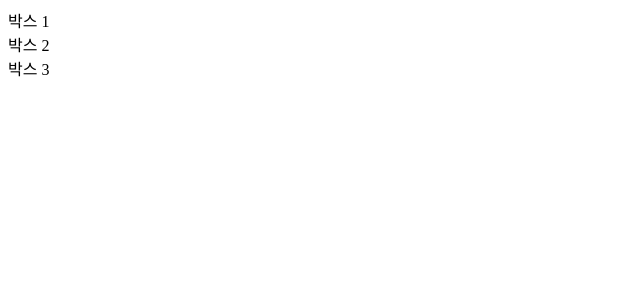
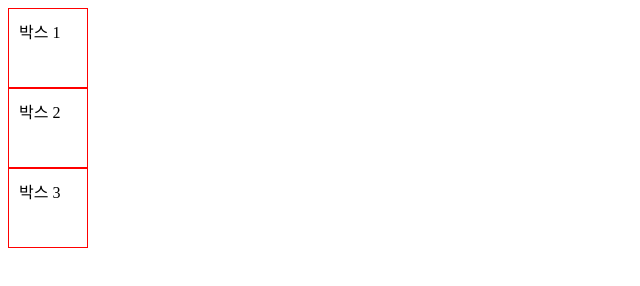
Before and after one commit to 24JunHyeock/PRECAMP, a plain HTML site: page Class/02-css/01-boxmodel.html in a window 1280 px wide. Shown: the whole page, without its empty margins (0-640 px from the left). Drawn offline with Linux system fonts and the light colour scheme.

Commit message:
style: css 3

```diff
--- a/Class/02-css/01-boxmodel.html
+++ b/Class/02-css/01-boxmodel.html
@@ -4,12 +4,28 @@
 
     <title>Document</title>
     <style>
-
+        *{
+            box-sizing: border-box;
+        }
+        div{
+            width: 80px;
+            height: 80px;
+            border: 1px solid red;
+            padding: 10px;
+         }
+        /*
+        #contentBox{
+            box-sizing: content-box;
+        }
+        #borderBox{
+            box-sizing: border-box;
+        }
+        */
     </style>
 </head>
 <body>
-    <div>박스 1</div>
+    <div id="contentBox">박스 1</div>
     <div>박스 2</div>
-    <div>박스 3</div>
+    <div id="borderBox">박스 3</div>
 </body>
 </html>
```
